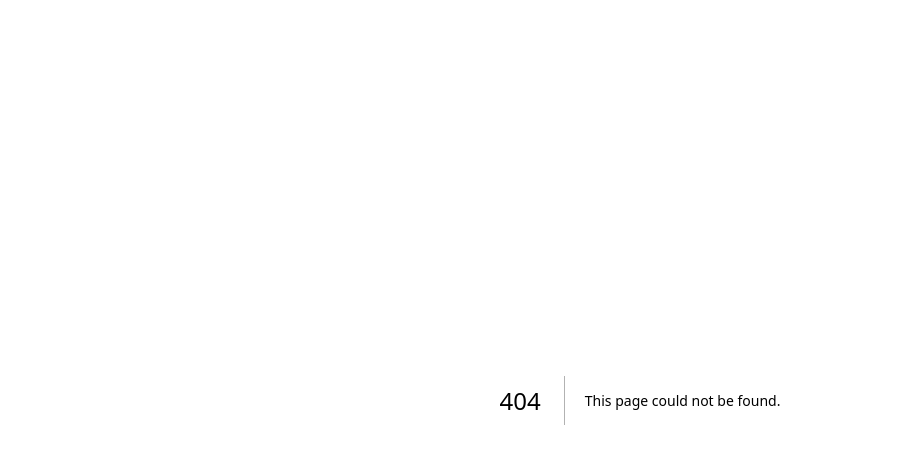
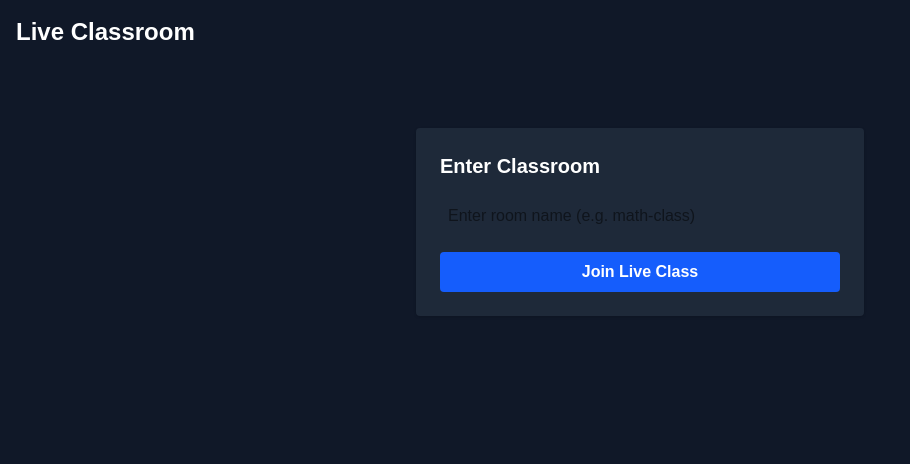
Before and after one commit to ruqiakhan12/my-lms, a Next.js app: page /classroom in a window 1280 px wide. Before the commit this address had no page. Shown: the top 464 px of the page, without its empty margins (0-910 px from the left). Built offline with nearby package versions, Linux system fonts and the light colour scheme.

Commit message:
add live classroom page

```diff
--- /dev/null
+++ b/app/classroom/page.tsx
@@ -0,0 +1,44 @@
+'use client'
+import { useEffect, useRef, useState } from 'react'
+
+export default function ClassroomPage() {
+  const iframeRef = useRef<HTMLIFrameElement>(null)
+  const [roomName, setRoomName] = useState('')
+  const [joined, setJoined] = useState(false)
+
+  const joinClass = () => {
+    if (!roomName) return
+    setJoined(true)
+  }
+
+  return (
+    <div className="min-h-screen bg-gray-900 text-white p-4">
+      <h1 className="text-2xl font-bold mb-4">Live Classroom</h1>
+      {!joined ? (
+        <div className="max-w-md mx-auto bg-gray-800 p-6 rounded shadow mt-20">
+          <h2 className="text-xl font-semibold mb-4">Enter Classroom</h2>
+          <input
+            className="w-full p-2 rounded text-black mb-4"
+            placeholder="Enter room name (e.g. math-class)"
+            value={roomName}
+            onChange={e => setRoomName(e.target.value)}
+          />
+          <button
+            onClick={joinClass}
+            className="bg-blue-600 w-full py-2 rounded hover:bg-blue-700 font-semibold">
+            Join Live Class
+          </button>
+        </div>
+      ) : (
+        <div className="w-full" style={{height: '80vh'}}>
+          <iframe
+            ref={iframeRef}
+            src={`https://learnhub-ruqia.daily.co/${roomName}`}
+            allow="camera; microphone; fullscreen; speaker; display-capture"
+            style={{width: '100%', height: '100%', border: 'none', borderRadius: '8px'}}
+          />
+        </div>
+      )}
+    </div>
+  )
+}
```
